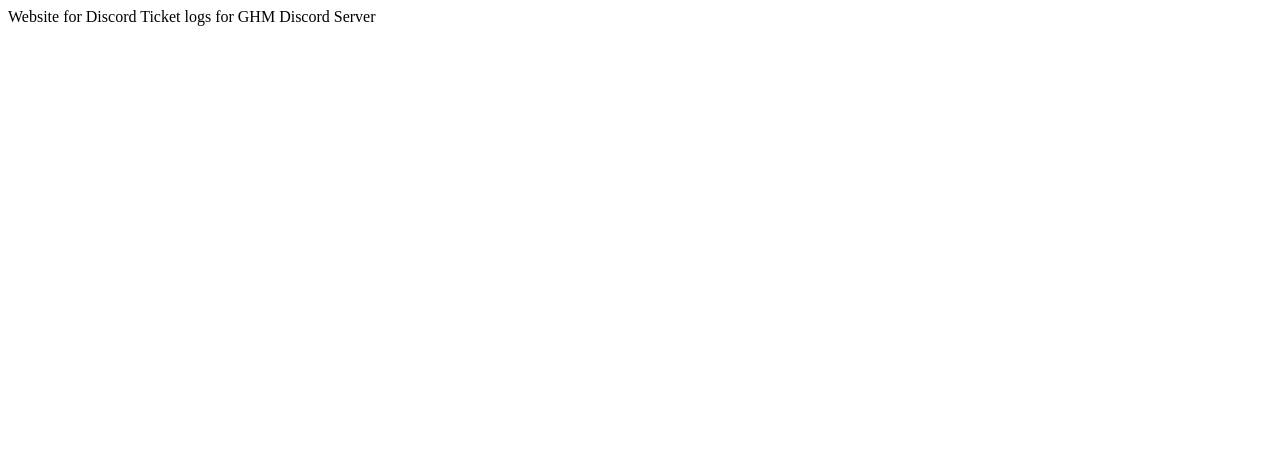
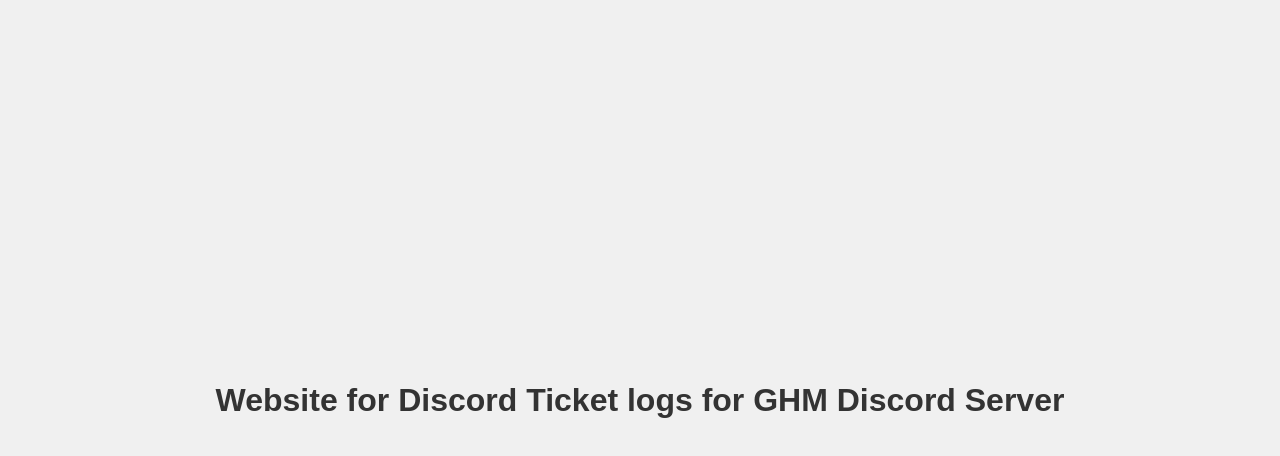
Before and after one commit to lGodHatesMel/Discord-Tickets, a plain HTML site: page index.html in a window 1280 px wide. Drawn offline with Linux system fonts and the light colour scheme.

Commit message:
Update index.html

```diff
--- a/index.html
+++ b/index.html
@@ -5,8 +5,23 @@
     <meta http-equiv="X-UA-Compatible" content="IE=edge">
     <meta name="viewport" content="width=device-width, initial-scale=1.0">
     <title>Discord Tickets</title>
+    <style>
+        body {
+            font-family: Arial, sans-serif;
+            margin: 0;
+            padding: 0;
+            background-color: #f0f0f0;
+            display: flex;
+            justify-content: center;
+            align-items: center;
+            height: 100vh;
+        }
+        h1 {
+            color: #333;
+        }
+    </style>
 </head>
 <body>
-    Website for Discord Ticket logs for GHM Discord Server
+    <h1>Website for Discord Ticket logs for GHM Discord Server</h1>
 </body>
 </html>
```
